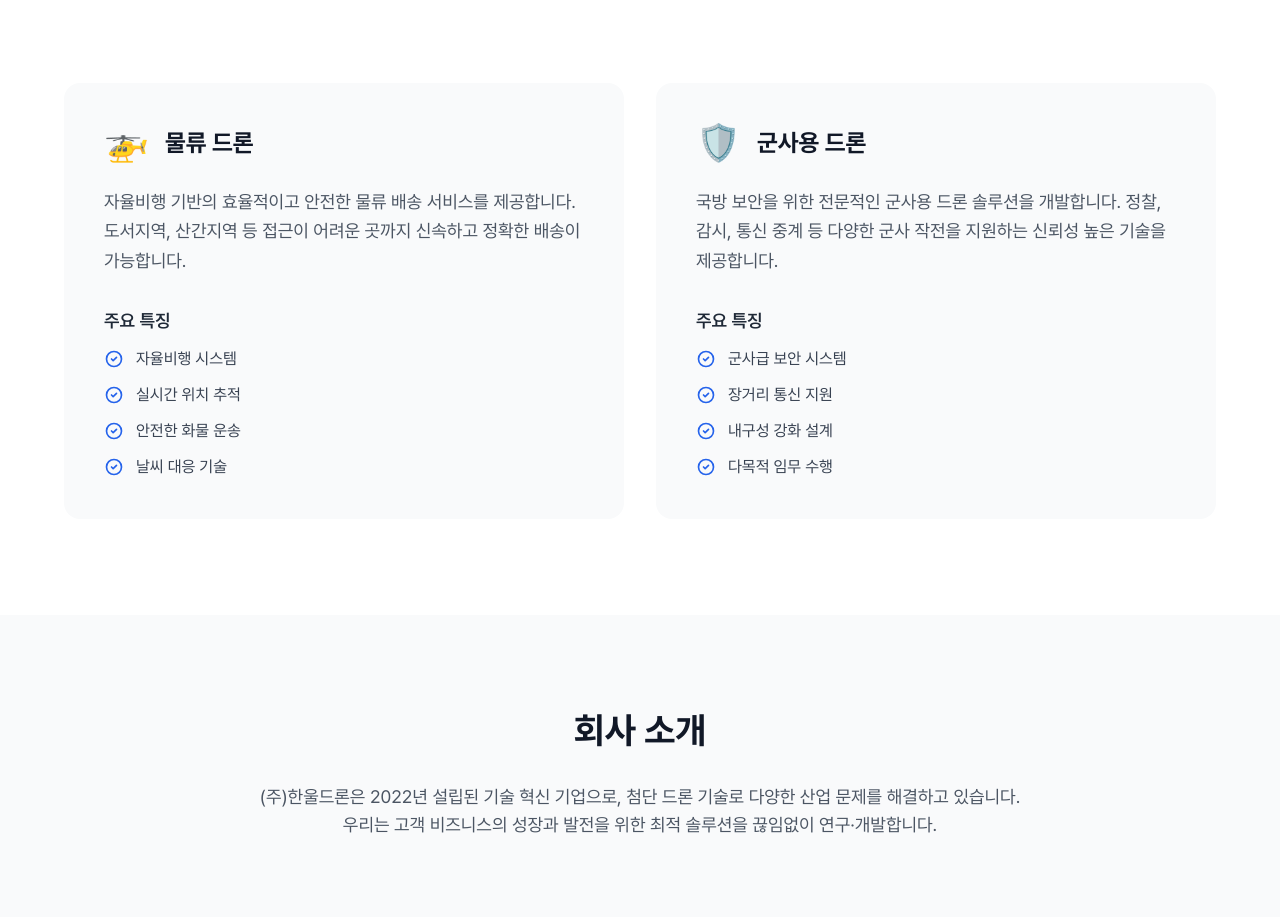
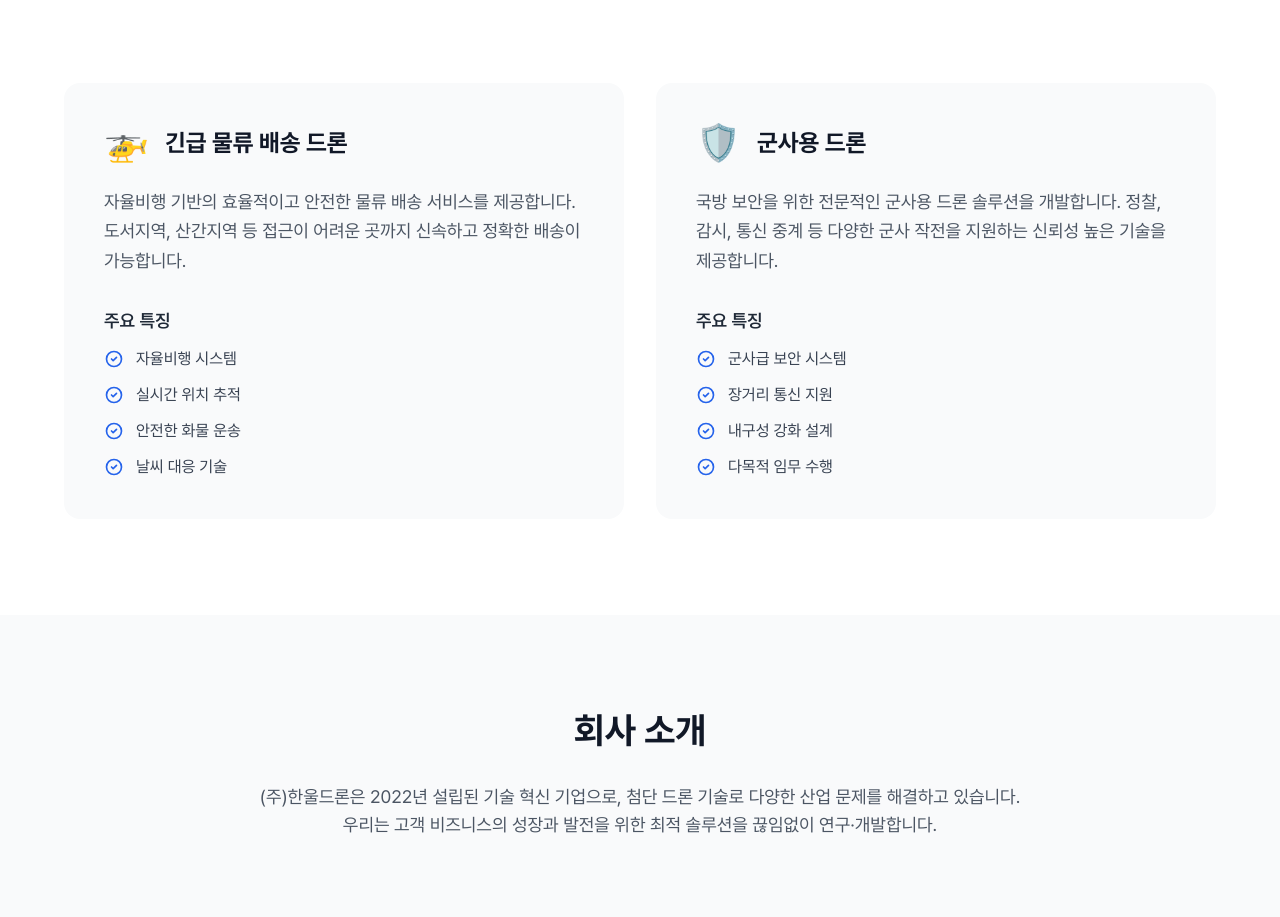
Before and after one commit to For-safe-drone-operations/hanuldrone-homepage, a Next.js app: page / in a window 1280 px wide. Shown: the part 1049-1966 px from the top of the page. Built offline with nearby package versions, Linux system fonts and the light colour scheme.

Commit message:
Update siteConfig.ts

```diff
--- a/siteConfig.ts
+++ b/siteConfig.ts
@@ -19,7 +19,7 @@ export const siteConfig = {
       items: [
         {
           id: 'logistics',
-          title: '물류 드론',
+          title: '긴급 물류 배송 드론',
           description:
             '자율비행 기반의 효율적이고 안전한 물류 배송 서비스를 제공합니다. 도서지역, 산간지역 등 접근이 어려운 곳까지 신속하고 정확한 배송이 가능합니다.',
           icon: '🚁',
```
